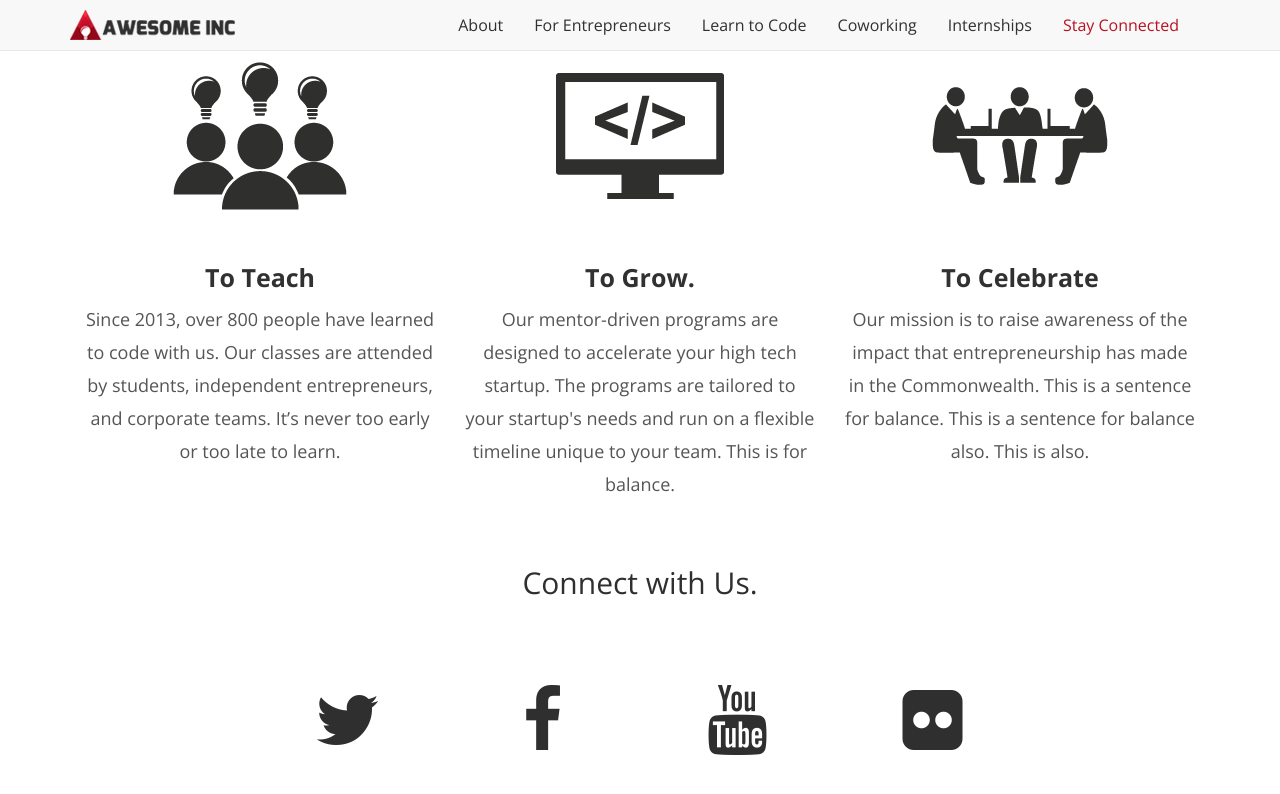
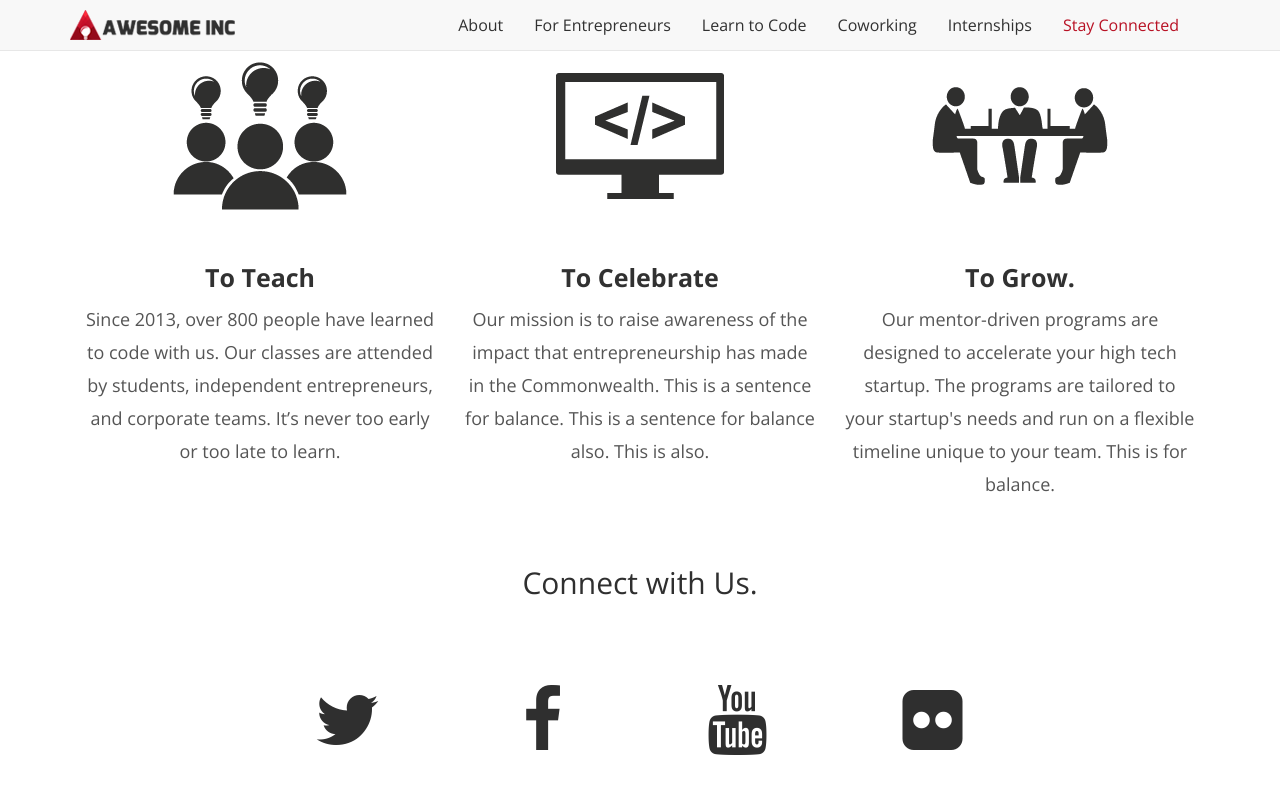
Before and after one commit to bcsmith12/bcsmith12.github.io, a Jekyll site: the page index.html, which Jekyll copies as it is, in a window 1280 px wide and 900 px high, scrolled down 565 px, cut to the strip 0-831 px from the top of the window. Shown: the top 794 px of the strip. Built offline with Jekyll 4.4.1, drawn with Linux system fonts in a browser that asks for light colours; nearby versions of some CDN libraries; library files that are not in the unit come from our copies; comment, search, counter and statistics services are not loaded.

Commit message:
Update index.html

```diff
--- a/index.html
+++ b/index.html
@@ -243,16 +243,18 @@ src="https://www.facebook.com/tr?id=1180841131949838&ev=PageView&noscript=1"
 						<div class="feature-img feature-img-right">
 						</div>
 					</a>
-					<h2> To Grow. </h2>
-					 <p align="center">Our mentor-driven programs are designed to accelerate your high tech startup. The programs are tailored to your startup's needs and run on a flexible timeline unique to your team. This is for balance.</p>
+					<h2> To Celebrate</h2>
+					 <p align="center">Our mission is to raise awareness of the impact that entrepreneurship has made in the Commonwealth. This is a sentence for balance. This is a sentence for balance also. This is also.</p>
+
 				</div>
 				<div class="col-md-4 col-xs-12">
 					<a href="/coworking/">
 						<div class="feature-img feature-img-center">
 						</div>
 					</a>
-					<h2> To Celebrate</h2>
-					 <p align="center">Our mission is to raise awareness of the impact that entrepreneurship has made in the Commonwealth. This is a sentence for balance. This is a sentence for balance also. This is also.</p>
+					<h2> To Grow. </h2>
+					 <p align="center">Our mentor-driven programs are designed to accelerate your high tech startup. The programs are tailored to your startup's needs and run on a flexible timeline unique to your team. This is for balance.</p>
+
 				</div>
 				<!-- /col -->
 		</div><!-- /container -->
```
